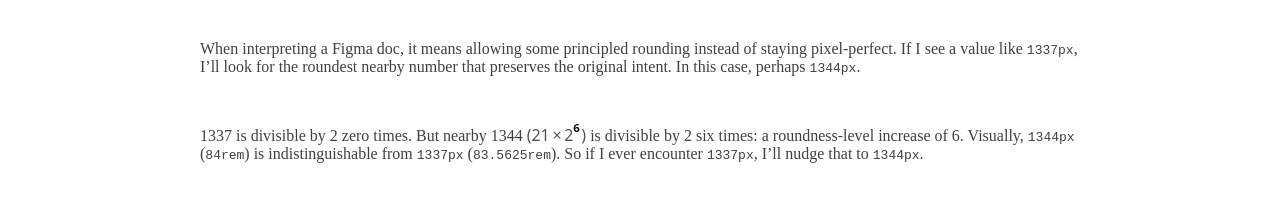
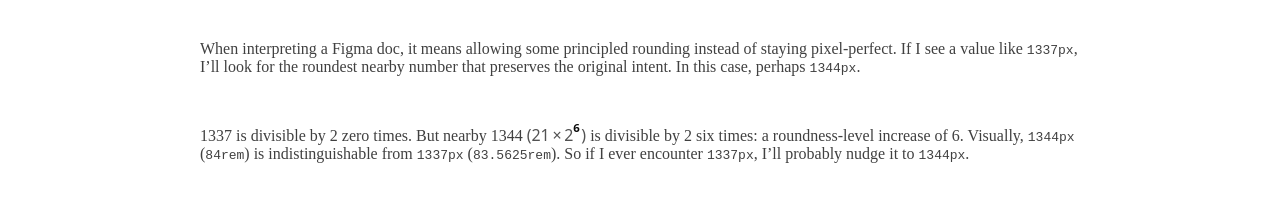
Before and after one commit to jfrancos/objectivelyround, a Svelte app: page / in a window 1280 px wide. Shown: the part 840-1051 px from the top of the page. Built offline with nearby package versions, Linux system fonts and the light colour scheme.

Commit message:
wording-wip

```diff
--- a/src/App.svelte
+++ b/src/App.svelte
@@ -249,7 +249,7 @@
         /> is divisible by 2 six times: a roundness-level increase of 6. Visually,
         <code>1344px</code> (<code>84rem</code>) is indistinguishable from
         <code>1337px</code> (<code>83.5625rem</code>). So if I ever encounter
-        <code>1337px</code>, I’ll nudge that to <code>1344px</code>.
+        <code>1337px</code>, I’ll probably nudge it to <code>1344px</code>.
       </p>
 
       <p>
```
